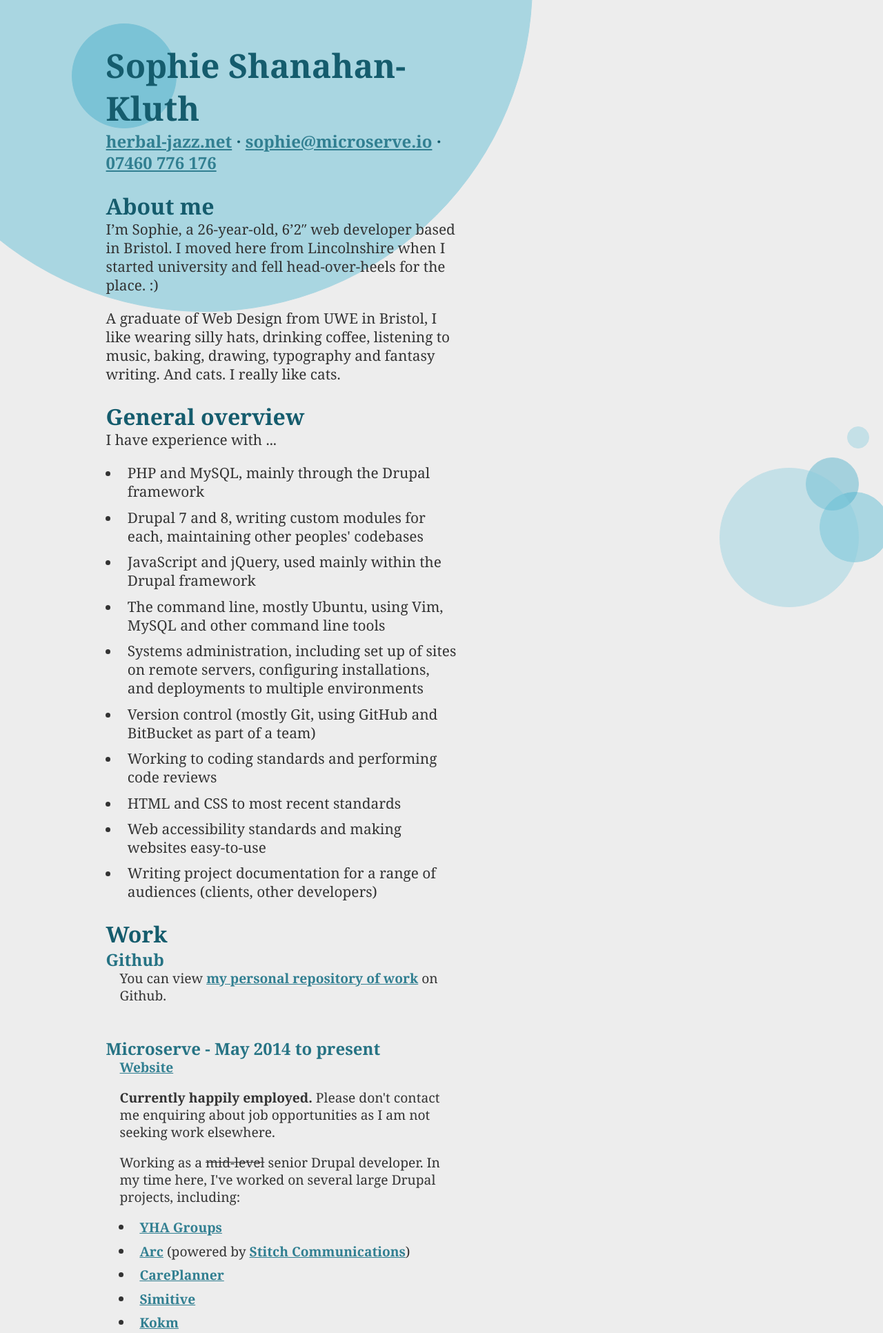
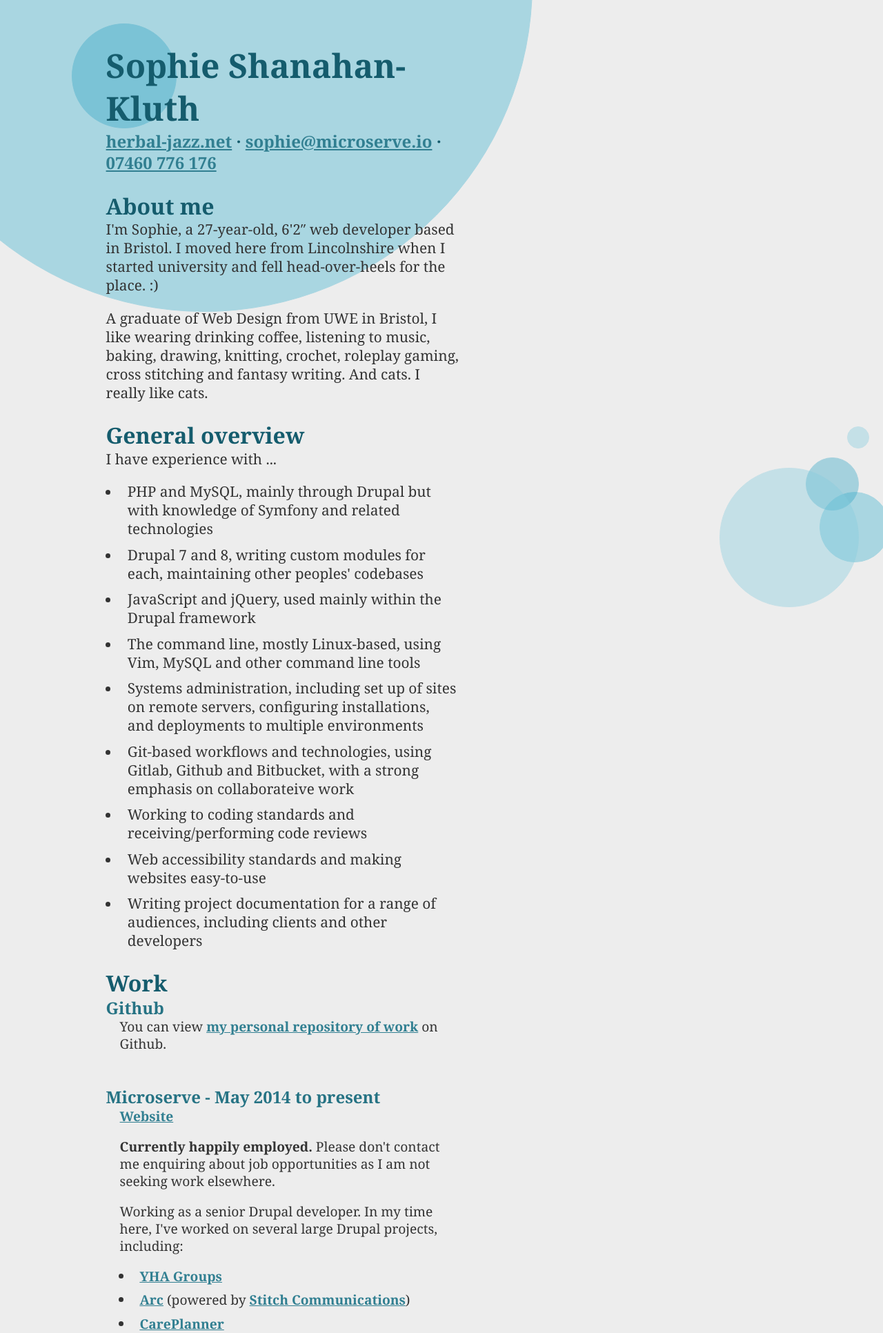
Before and after one commit to Tawreh/cv, a PHP site: page / in a window 1280 px wide. Shown: the top 1932 px of the page at 69% size. Run offline with PHP 8.4, Linux system fonts and the light colour scheme; some libraries are stand-ins or nearby versions.

Commit message:
About time I updated this and fixed the formatting...

```diff
--- a/index.php
+++ b/index.php
@@ -10,18 +10,13 @@
 
   <title>Sophie Shanahan-Kluth</title>
 
-  <meta name="description" content="CV of Bristol-based Web Designer Sophie Shanahan-Kluth">
+  <meta name="description" content="CV of Bristol-based web developer and cat enthusiast Sophie Shanahan-Kluth">
   <meta name="viewport" content="width=device-width">
 
   <link rel="shortcut icon" href="/favicon.ico" />
   <link rel="stylesheet" type="text/css" href="style.css" />
-
-  <script src="http://use.typekit.com/bdi2vhc.js"></script>
-  <script>try{Typekit.load();}catch(e){}</script>
 </head>
 <body>
-  <!--[if lt IE 7]><p class=chromeframe>Your browser is <em>ancient!</em> <a href="http://browsehappy.com/">Upgrade to a different browser</a> or <a href="http://www.google.com/chromeframe/?redirect=true">install Google Chrome Frame</a> to experience this site.</p><![endif]-->
-
   <div class="circle" id="big-blue"></div>
   <div class="circle" id="turq"></div>
   <div class="circle" id="dturq"></div>
@@ -41,24 +36,23 @@
 
     <section class="about-me">
       <h2>About me</h2>
-      <p>I’m Sophie, a 26-year-old, 6’2″ web developer based in Bristol. I moved here from Lincolnshire when I started university and fell head-over-heels for the place. :)</p>
-      <p>A graduate of Web Design from UWE in Bristol, I like wearing silly hats, drinking coffee, listening to music, baking, drawing, typography and fantasy writing. And cats. I really like cats.</p>
+      <p>I'm Sophie, a 27-year-old, 6'2″ web developer based in Bristol. I moved here from Lincolnshire when I started university and fell head-over-heels for the place. :)</p>
+      <p>A graduate of Web Design from UWE in Bristol, I like wearing drinking coffee, listening to music, baking, drawing, knitting, crochet, roleplay gaming, cross stitching and fantasy writing. And cats. I really like cats.</p>
     </section>
 
     <section class="overview">
       <h2>General overview</h2>
       <p>I have experience with ...</p>
       <ul>
-        <li> PHP and MySQL, mainly through the Drupal framework</li>
+        <li> PHP and MySQL, mainly through Drupal but with knowledge of Symfony and related technologies</li>
         <li> Drupal 7 and 8, writing custom modules for each, maintaining other peoples' codebases</li>
         <li> JavaScript and jQuery, used mainly within the Drupal framework</li>
-        <li> The command line, mostly Ubuntu, using Vim, MySQL and other command line tools</li>
+        <li> The command line, mostly Linux-based, using Vim, MySQL and other command line tools</li>
         <li> Systems administration, including set up of sites on remote servers, configuring installations, and deployments to multiple environments</li>
-        <li> Version control (mostly Git, using GitHub and BitBucket as part of a team)</li>
-        <li> Working to coding standards and performing code reviews</li>
-        <li> HTML and CSS to most recent standards</li>
+        <li> Git-based workflows and technologies, using Gitlab, Github and Bitbucket, with a strong emphasis on collaborateive work</li>
+        <li> Working to coding standards and receiving/performing code reviews</li>
         <li> Web accessibility standards and making websites easy-to-use</li>
-        <li> Writing project documentation for a range of audiences (clients, other developers)</li>
+        <li> Writing project documentation for a range of audiences, including clients and other developers</li>
       </ul>
     </section>
 
@@ -74,7 +68,7 @@
         <dd>
           <p><a href="http://microserve.io/">Website</a></p>
           <p><strong>Currently happily employed.</strong> Please don't contact me enquiring about job opportunities as I am not seeking work elsewhere.</p>
-          <p>Working as a <s>mid-level</s> senior Drupal developer. In my time here, I've worked on several large Drupal projects, including:</p>
+          <p>Working as a senior Drupal developer. In my time here, I've worked on several large Drupal projects, including:</p>
           <ul>
             <li> <a href="https://groups.yha.org.uk/">YHA Groups</a></li>
             <li> <a href="http://stitch.forinsiders.co.uk">Arc</a> (powered by <a href="http://talkwithstitch.co.uk/">Stitch Communications</a>)</li>
@@ -92,7 +86,7 @@
           <ul>
             <li> Creating themes for Drupal 6 and 7 sites, both from provided PSDs and based on client suggestions of “liked sites”</li>
             <li> Working directly with clients through our support system and also through direct contact on email and telephone (rarely!)</li>
-            <li> Creating custom modules - see personal repository for the best examples, but these modules include: a rewritten support system for our intranet; dynamic data retrieval from a client’s server to show course schedules; working with geolocation on an Apache server; updating a cookie control module to work with Drupal 5, 6 and 7 for distribution to our clients; and updating a half-written module to perform a proximity search on CiviCRM data</li>
+            <li> Creating custom modules - see personal repository for the best examples, but these modules include: a rewritten support system for our intranet; dynamic data retrieval from a client's server to show course schedules; working with geolocation on an Apache server; updating a cookie control module to work with Drupal 5, 6 and 7 for distribution to our clients; and updating a half-written module to perform a proximity search on CiviCRM data</li>
             <li> Writing documentation for clients and colleagues on how to use existing Drupal modules/CiviCRM extensions, custom modules created for a purpose, and documentation for theming</li>
             <li> Using existing modules to create complex functionality on sites, particularly using views, content access and internationalisation/translation</li>
             <li> Estimating work needed and time required for projects, and advising on what technologies could be used to solve problems</li>
@@ -111,7 +105,7 @@
           <p>It was built using CodeIgniter, which I hadn't used before, and was coded between October 2012 and April 2013. The <a href="/cv/dmp/report.pdf">accompanying report</a> (a large PDF ... you've been warned) was written throughout the year alongside the project work.</p>
           <p>Other modules included:</p>
           <ul>
-            <li> Final year: a digital media project (<a href="http://fontastica.herbal-jazz.net">Fontastica, a font finder</a>), interaction design (<a href="http://id.herbal-jazz.net/">logbook of work</a>), consultancy project (working with Bristol Women’s Voice), advanced topics in web development (creating a RESTful API system)</li>
+            <li> Final year: a digital media project (<a href="http://fontastica.herbal-jazz.net">Fontastica, a font finder</a>), interaction design, consultancy project (working with Bristol Women's Voice), advanced topics in web development (creating a RESTful API system)</li>
             <li> Third year: placement at <a href="http://circle-interactive.co.uk/">Circle Interactive</a></li>
             <li> Second year: human-computer interaction, information architecture, web design principles</li>
             <li> First year: information design, media technologies (basic knowledge of Flash and ActionScript 3.0 programming)</li>
@@ -129,10 +123,11 @@
 
     <section class="what">
       <h2>What I can bring to the table</h2>
-      <p>I’ve been working with the web since I was 14, and since then I’ve become a huge believer in making things simple and easy to use, both for the end user and for any developer who will take up work after me. I’m keen to broaden my horizons and learn new things, rather than stagnating in a single place.</p>
-      <p>During my placement and subsequent employment I feel I’ve become a stronger team player, and I work well with like-minded and enthusiastic people. However, I thrive best when given a task to do and a deadline, and am capable of putting my head down and concentrating on a single project.</p>
-      <p>I enjoy learning and sharing new knowledge with others. I keep up with news on Twitter, listen to web-related podcasts, and, when possible, I attend conferences. As a placement student I learned from my colleagues, and try to pass on that help to students in turn, whenever possible.</p>
-      <p>Oh ... and I really like writing documentation! I know that sounds weird, but I think it’s important to make it as easy as possible for others to pick up systems. I get frustrated when documentation isn’t provided, so I do my best to provide it for others.</p>
+      <p>I've been working with the web since I was 14, and since then I've become a huge believer in making things simple and easy to use, both for the end user and for any developer who will take up work after me. I'm keen to broaden my horizons and learn new things, rather than stagnating in a single place.</p>
+      <p>I work best with people who are driven and details-oriented, and thrive when given a task to do and a deadline. I enjoy taking the time to get stuck into a project, understanding the client's objectives and seeing the project through to the end. I don't like leaving tasks half-finished.</p>
+      <p>I enjoy learning and sharing new knowledge with others. During my time at Microserve I've taken on the role of a mentor, helping to teach students and junior devs how to assess priorities, discover solutions, and ultimately complete their own work in a thorough, timely manner. My emphasis is on teaching people to be strong independent learners, with keen attention to detail and a desire to achieve the best.</p>
+      <p>Oh ... and I really like writing documentation! I know that sounds weird, but I think it's important to make it as easy as possible for others to pick up systems. I get frustrated when documentation isn't provided, so I do my best to provide it for others.</p>
+      <p>Recently I've started to focus on health - not only my health but that of my colleagues and friends. Maintaining a healthy mind and body is a really important thing for anyone to do, so I push for all of my colleagues to keep an eye on their work-life balance and offer support wherever I can.</p>
     </section>
 
     <section class="references">
```
Also changed, not shown: README.md.
